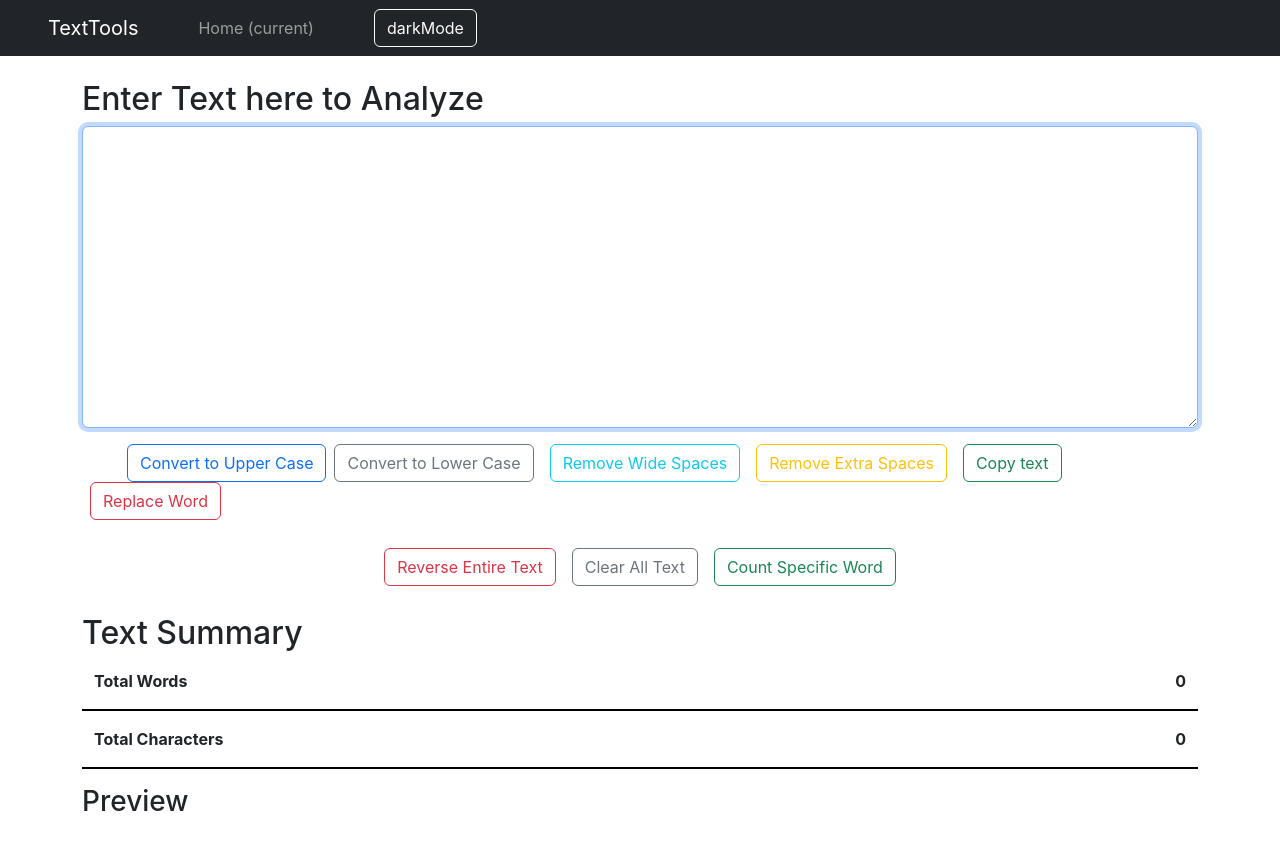
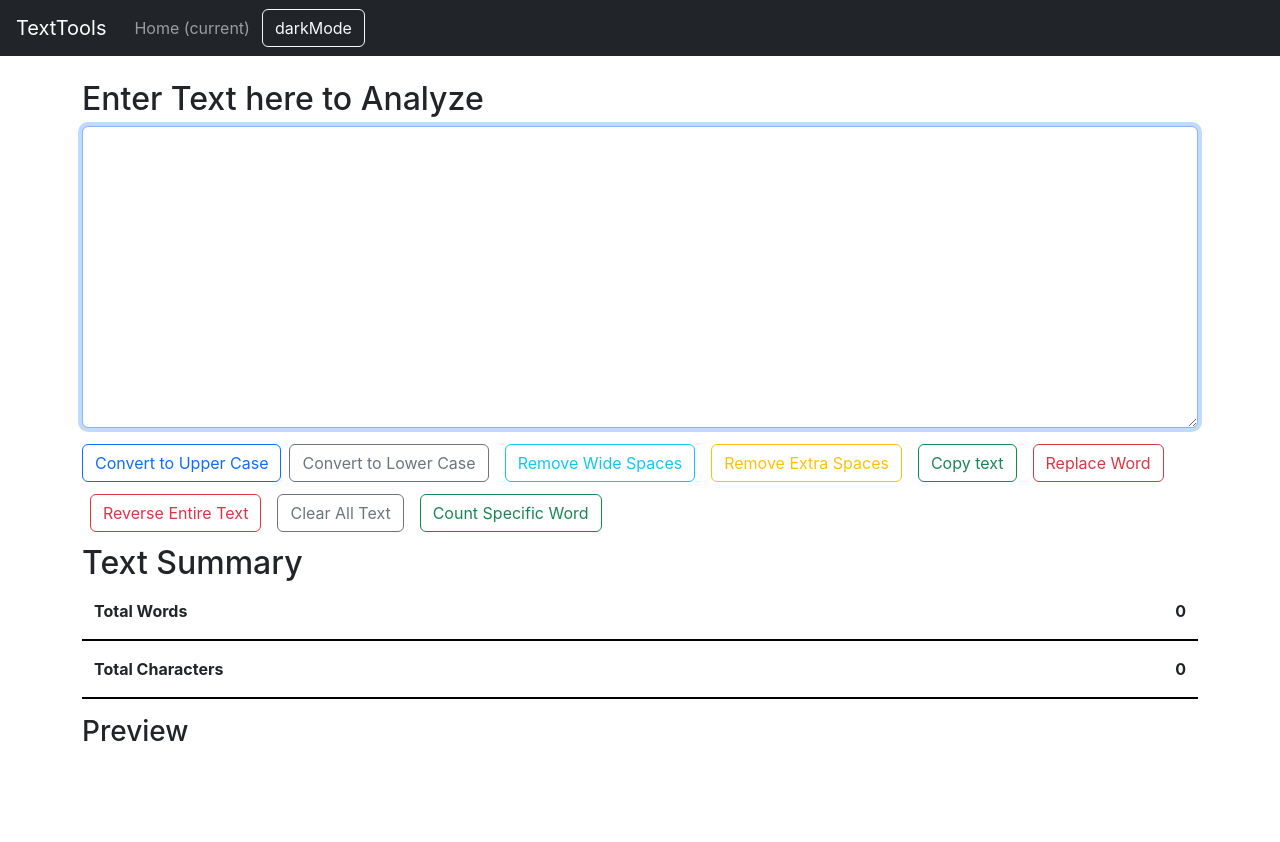
Before and after one commit to ahmadcodes39/TextTools-ReactApp, a React (Create React App) app: page / in a window 1280 px wide. After the commit the page ends 800 px from the top, so only its background shows below. Built offline with nearby package versions, Linux system fonts and the light colour scheme.

Commit message:
correct navbar btn

```diff
--- a/src/App.css
+++ b/src/App.css
@@ -55,36 +55,38 @@
   border-right: none;
   outline: none;
 }
-.Replacment_Fields button{
+.Replacment_Fields button {
   width: 120px;
 }
-.flex{
+/* .flex {
   display: flex;
   justify-content: center;
   align-items: center;
 }
-.margin{
+.flexWrap{
+  flex-wrap: wrap;
+} */
+/* .margin{
   margin-left: 45px;
-}
-.CountSpecific{
+} */
+.CountSpecific {
   display: flex;
   justify-content: center;
   align-items: center;
   display: none;
 }
-#countWord{
+#countWord {
   width: 200px;
 }
-.TotalWords{
+.TotalWords {
   display: flex;
   justify-content: space-between;
   align-items: center;
   flex-direction: row;
-  /* width: 50%; */
 }
-.TotalWords{
+.TotalWords {
   border-bottom: 2px solid black;
 }
-#form{
+#form {
   font-weight: 500;
 }
--- a/src/Components/Navbar.js
+++ b/src/Components/Navbar.js
@@ -3,19 +3,12 @@ import React from "react";
 export default function Navbar(props) {
   return (
     <nav className="navbar navbar-expand-lg navbar-dark bg-dark ">
-      <a className="navbar-brand mx-5" href="#">
+      <a className="navbar-brand mx-3" href="#">
         {props.heading}
       </a>
-      <button
-        className="navbar-toggler mx-1"
-        type="button"
-        data-toggle="collapse"
-        data-target="#navbarSupportedContent"
-        aria-controls="navbarSupportedContent"
-        aria-expanded="false"
-        aria-label="Toggle navigation">
-        <span className="navbar-toggler-icon"></span>
-      </button>
+      <button class="navbar-toggler" type="button" data-bs-toggle="collapse" data-bs-target="#navbarSupportedContent" aria-controls="navbarSupportedContent" aria-expanded="false" aria-label="Toggle navigation">
+      <span class="navbar-toggler-icon"></span>
+    </button>
 
       <div className="collapse navbar-collapse" id="navbarSupportedContent">
             <ul className="navbar-nav mr-auto">
@@ -24,13 +17,8 @@ export default function Navbar(props) {
                   Home <span className="sr-only">(current)</span>
                 </a>
               </li>
-              {/* <li className="nav-item">
-                <a className="nav-link " to="/about">
-                  About
-                </a>
-              </li> */}
             </ul>
-            <button type="button " className={`btn btn-outline-light btn-${props.mode==='light'?'dark':'light btn-dark ' } mx-5 `}onClick={props.toggleStyle}>
+            <button type="button " className={`btn btn-outline-light btn-${props.mode==='light'?'dark':'light btn-dark ' }  `}onClick={props.toggleStyle}>
             {`${props.mode==='light'?'dark':'light'}Mode`}
             </button>
       </div>
--- a/src/Components/TextForm.js
+++ b/src/Components/TextForm.js
@@ -131,17 +131,16 @@ const CountSpecificWord=()=>{
       <button type="button" className="btn btn-outline-danger mx-2" onClick={() => OpenFields("replace")} >
         Replace Word
       </button>
-  <div className="flex my-4">
-            <button type="button" className="btn btn-outline-danger mx-2 my-1" onClick={ReverseText} >
+  <div className="flex my-1">
+        <button type="button" className="btn btn-outline-danger mx-2 my-2 flexWrap" onClick={ReverseText} >
           Reverse Entire Text
         </button>
-            <button type="button" className="btn btn-outline-secondary mx-2 my-1" onClick={clearText} >
+        <button type="button" className="btn btn-outline-secondary mx-2 my-2 flexWrap" onClick={clearText} >
           Clear All Text
         </button>
-            <button type="button" className="btn btn-outline-success mx-2 my-1" onClick={() => OpenFields("count")} >
+        <button type="button" className="btn btn-outline-success mx-2 my-2 flexWrap" onClick={() => OpenFields("count")} >
           Count Specific Word
         </button>
-
    </div>
 
   <div className="container my-4 Replacment_Fields">
```
Also changed, not shown: public/index.html (line endings or trailing spaces). Lines whose indentation alone changed are shown as unchanged.
